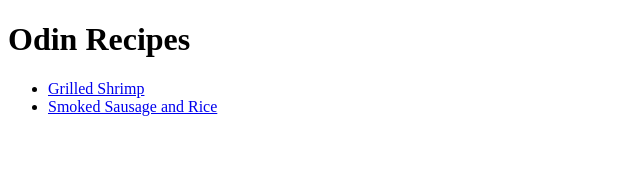
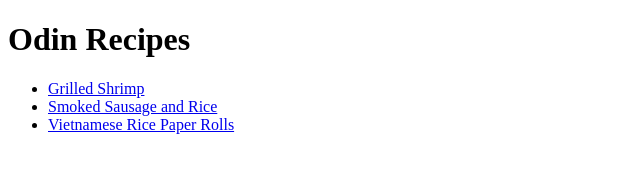
Before and after one commit to RyubiU/odin-recipes, a plain HTML site: page index.html in a window 1280 px wide. Shown: the whole page, without its empty margins (0-640 px from the left). Drawn offline with Linux system fonts and the light colour scheme.

Commit message:
Add rice paper roll link

```diff
--- a/index.html
+++ b/index.html
@@ -10,6 +10,7 @@
         <ul>
             <li><a href="./recipes/grilled-shrimp.html">Grilled Shrimp</a></li>
             <li><a href="./recipes/smoked-sausage-and-rice.html">Smoked Sausage and Rice</a></li>
+            <li><a href="./recipes/rice-paper-rolls.html">Vietnamese Rice Paper Rolls</a></li>
         </ul>
     </body>
 </html>
```
